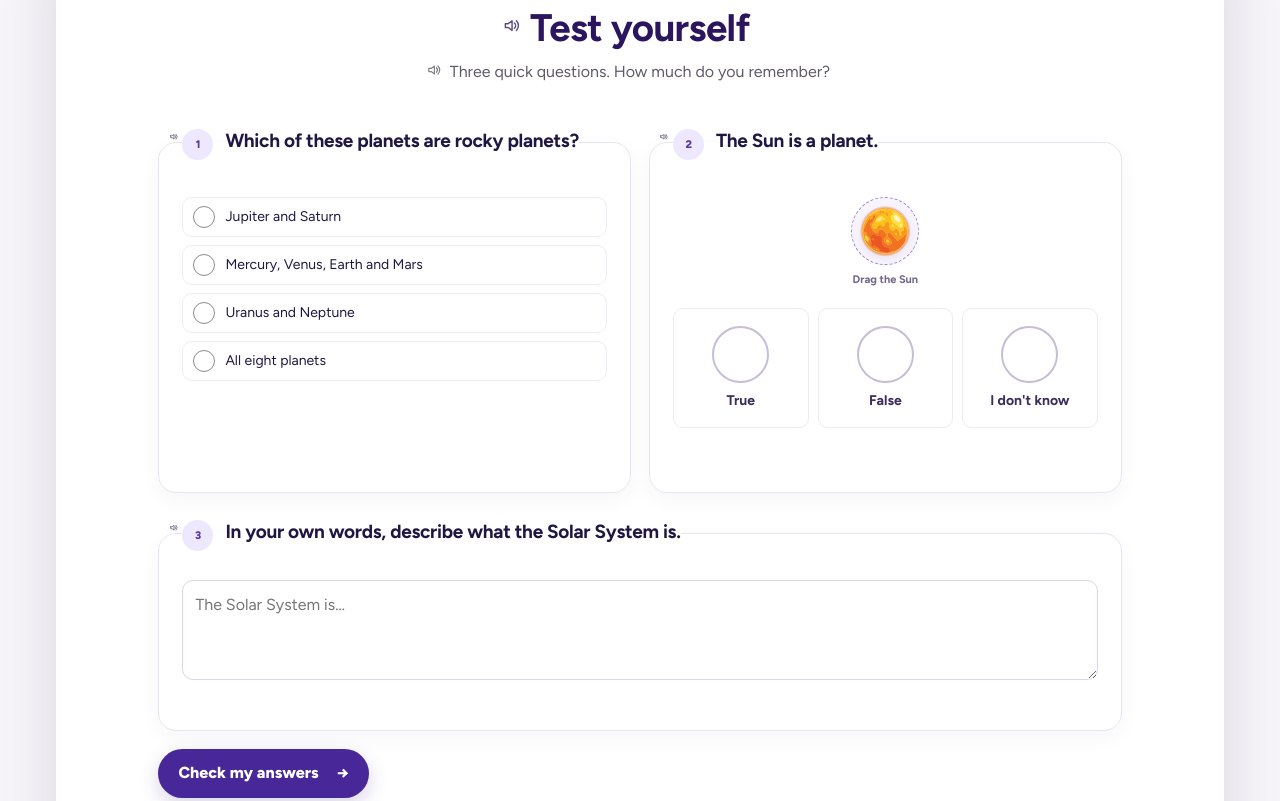
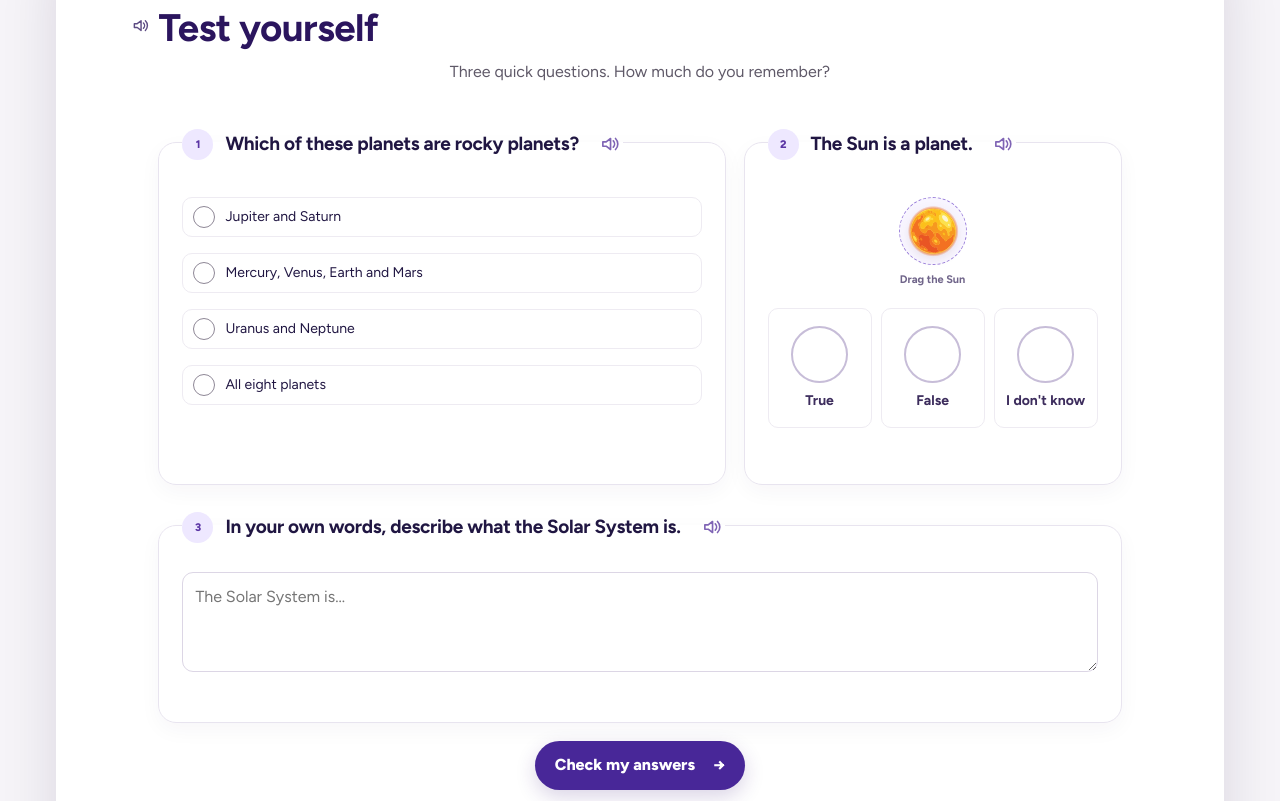
Before and after one commit to anthonydespotellis/OPIS_site, a website: page index.html in a window 1280 px wide. Shown: the part 4020-4821 px from the top of the page. Drawn offline with Linux system fonts and the light colour scheme; animation ran at ten frames a second; a web font is replaced by a local one.

Commit message:
Improve quiz audio and feedback layout

```diff
--- a/app.js
+++ b/app.js
@@ -67,9 +67,9 @@
 }
 
 function addReadAloudButtons() {
-  const passages = [...document.querySelectorAll("p:not(.quiz-feedback):not(#quiz-result):not(.carousel-hint):not(.planet-sort-status), h1, h2, h3, .quiz-card legend")]
+  const passages = [...document.querySelectorAll("p:not(.quiz-feedback):not(#quiz-result):not(.carousel-hint):not(.planet-sort-status), h1, h2, h3")]
     .filter((passage) => !passage.closest(".group-text, .planet-info")
-      && !passage.matches(".hero-copy h1, .hero-copy > p:not(.eyebrow), .intro-section .section-heading h2, .intro-section .intro-copy p, .explore-heading h2, .explore-heading > p"));
+      && !passage.matches(".hero-copy h1, .hero-copy > p:not(.eyebrow), .intro-section .section-heading h2, .intro-section .intro-copy p, .explore-heading h2, .explore-heading > p, .quiz-heading h2, .quiz-heading > p"));
   passages.forEach((passage) => {
     const control = document.createElement("span");
     control.className = "read-aloud-wrap";
@@ -88,6 +88,42 @@
     while (passage.firstChild) copy.append(passage.firstChild);
     control.append(button, copy);
     passage.append(control);
+  });
+
+  document.querySelectorAll(".quiz-card[data-question] legend").forEach((legend) => {
+    const card = legend.closest(".quiz-card");
+    const questionNumber = legend.querySelector(".question-number");
+    const originalQuestionNodes = [...legend.childNodes].filter((node) => node !== questionNumber);
+    const question = originalQuestionNodes
+      .map((node) => node.textContent)
+      .join(" ")
+      .trim();
+    originalQuestionNodes.forEach((node) => node.remove());
+    const title = document.createElement("span");
+    title.className = "quiz-question-title";
+    title.textContent = question;
+    legend.append(title);
+
+    const choices = [...card.querySelectorAll("label:not(.sr-only)")]
+      .map((label) => label.textContent.trim())
+      .filter(Boolean);
+    const copy = document.createElement("span");
+    copy.className = "read-aloud-copy sr-only";
+    copy.textContent = [question, choices.length ? `Answer choices: ${choices.join(". ")}` : ""]
+      .filter(Boolean)
+      .join(". ");
+
+    const button = document.createElement("button");
+    button.type = "button";
+    button.className = "read-aloud-button quiz-question-speaker";
+    const controlLabel = choices.length ? "Read the question and answer options aloud" : "Read the question aloud";
+    button.setAttribute("aria-label", controlLabel);
+    button.setAttribute("aria-pressed", "false");
+    button.title = controlLabel;
+    button.innerHTML = '<svg viewBox="0 0 20 20" aria-hidden="true"><path d="M3.5 8v4h3l4 3V5l-4 3h-3Z"/><path d="M13 7.2a4 4 0 0 1 0 5.6M15 5a7 7 0 0 1 0 10"/></svg>';
+    button.disabled = !("speechSynthesis" in window);
+    button.addEventListener("click", () => speakPassage(button, legend));
+    legend.append(button, copy);
   });
 
   document.querySelectorAll(".group-text").forEach((card) => {
@@ -139,6 +175,11 @@
     document.querySelector(".explore-heading h2"),
     [...document.querySelectorAll(".explore-heading > p")],
     "Explore the Solar System"
+  );
+  sectionReadAloud(
+    document.querySelector(".quiz-heading h2"),
+    [...document.querySelectorAll(".quiz-heading > p")],
+    "Test yourself"
   );
 
   const planetCardSpeaker = document.querySelector(".planet-title-speaker");
@@ -959,7 +1000,11 @@
 });
 $("[data-close-dialog]").addEventListener("click", () => mnemonicDialog.close());
 mnemonicDialog.addEventListener("click", (event) => {
-  if (event.target === mnemonicDialog) mnemonicDialog.close();
+  if (event.target !== mnemonicDialog) return;
+  const bounds = mnemonicDialog.getBoundingClientRect();
+  const clickedOutside = event.clientX < bounds.left || event.clientX > bounds.right
+    || event.clientY < bounds.top || event.clientY > bounds.bottom;
+  if (clickedOutside) mnemonicDialog.close();
 });
 
 const sunQuestion = document.querySelector('[data-question="2"]');
@@ -1059,20 +1104,35 @@
 });
 
 const quizForm = $("#quiz-form");
+function setQuestionCheckStatus(card, status) {
+  const badge = card.querySelector(".question-number");
+  if (!badge) return;
+  const number = badge.dataset.number || badge.textContent.trim();
+  badge.dataset.number = number;
+  badge.classList.remove("is-right", "is-wrong");
+  if (!status) {
+    badge.textContent = number;
+    badge.removeAttribute("aria-label");
+    return;
+  }
+  badge.classList.add(status === "right" ? "is-right" : "is-wrong");
+  badge.textContent = status === "right" ? "✓" : "×";
+  badge.setAttribute("aria-label", `Question ${number}: ${status === "right" ? "correct" : "incorrect"}`);
+}
+
 quizForm.addEventListener("submit", (event) => {
   event.preventDefault();
-  let correct = 0;
-  let answered = 0;
   document.querySelectorAll(".quiz-card[data-question]").forEach((card) => {
     const feedback = card.querySelector(".quiz-feedback");
     feedback.classList.remove("is-right", "is-wrong");
     if (card.dataset.question === "3") {
       const answer = $("#written-answer").value.trim();
       if (!answer) {
+        setQuestionCheckStatus(card, "wrong");
         feedback.textContent = "Add your own description, then check again.";
         feedback.classList.add("is-wrong");
       } else {
-        answered += 1;
+        setQuestionCheckStatus(card, "right");
         feedback.textContent = "Nice work putting it into your own words! The Solar System is the Sun and everything that travels around it.";
         feedback.classList.add("is-right");
       }
@@ -1080,13 +1140,13 @@
     }
     const selected = card.querySelector("input:checked");
     if (!selected) {
+      setQuestionCheckStatus(card, "wrong");
       feedback.textContent = "Choose an answer to check this one.";
       feedback.classList.add("is-wrong");
       return;
     }
-    answered += 1;
     const isCorrect = selected.value === "right";
-    if (isCorrect) correct += 1;
+    setQuestionCheckStatus(card, isCorrect ? "right" : "wrong");
     feedback.textContent = isCorrect
       ? "That's right!"
       : card.dataset.question === "1"
@@ -1094,10 +1154,6 @@
         : "Not quite. The Sun is a star, not a planet.";
     feedback.classList.add(isCorrect ? "is-right" : "is-wrong");
   });
-  const result = $("#quiz-result");
-  result.textContent = answered === 3
-    ? `You got ${correct} of 2 scored questions right — and shared your own explanation. ${correct === 2 ? "Fantastic exploring!" : "Keep exploring and give it another go!"}`
-    : "Answer all three questions to finish your check-in.";
 });
 
 addReadAloudButtons();
--- a/index.html
+++ b/index.html
@@ -221,7 +221,7 @@
           <textarea id="written-answer" rows="3" placeholder="The Solar System is..."></textarea>
           <p class="quiz-feedback" aria-live="polite"></p>
         </fieldset>
-        <div class="quiz-actions"><button type="submit" class="primary-button">Check my answers <span aria-hidden="true">&#8594;</span></button><p id="quiz-result" aria-live="polite"></p></div>
+        <div class="quiz-actions"><button type="submit" class="primary-button">Check my answers <span aria-hidden="true">&#8594;</span></button></div>
       </form>
     </section>
   </main>
--- a/styles.css
+++ b/styles.css
@@ -499,3 +499,17 @@
 .temperature-meter{margin-bottom:12px}
 .earth-weight-control>span,.weight-slider-control{width:calc(100% - 26px)}
 .planet-title-row .planet-title-copy h3 .planet-title-speaker{position:relative;top:10px}
+.quiz-card legend .quiz-question-title{flex:1;min-width:0}
+.quiz-card legend .quiz-question-speaker{position:static;flex:none;width:22px;height:22px;margin:0 2px 0 8px;transform:none;color:#6443a5;opacity:.82}
+.quiz-card legend .quiz-question-speaker svg{width:100%;height:100%}
+.quiz-card legend .quiz-question-speaker:active{transform:scale(.94)}
+.quiz-list{grid-template-columns:minmax(0,1.2fr) minmax(0,.8fr)}
+@media(max-width:620px){.quiz-list{grid-template-columns:1fr}}
+.quiz-actions{justify-content:center}
+@media(max-width:620px){.quiz-actions{align-items:center}}
+.quiz-card .question-number.is-right{background:#e4f4e9;color:#21834c;font-size:18px;line-height:1}
+.quiz-card .question-number.is-wrong{background:#eeeeef;color:#85858b;font-size:19px;line-height:1}
+.quiz-feedback{text-align:center}
+.quiz-card:not(.written-card){display:flex;flex-direction:column}
+.quiz-card[data-question="2"]{align-self:stretch}
+.quiz-card:not(.written-card) .quiz-feedback{margin-top:auto}
```
